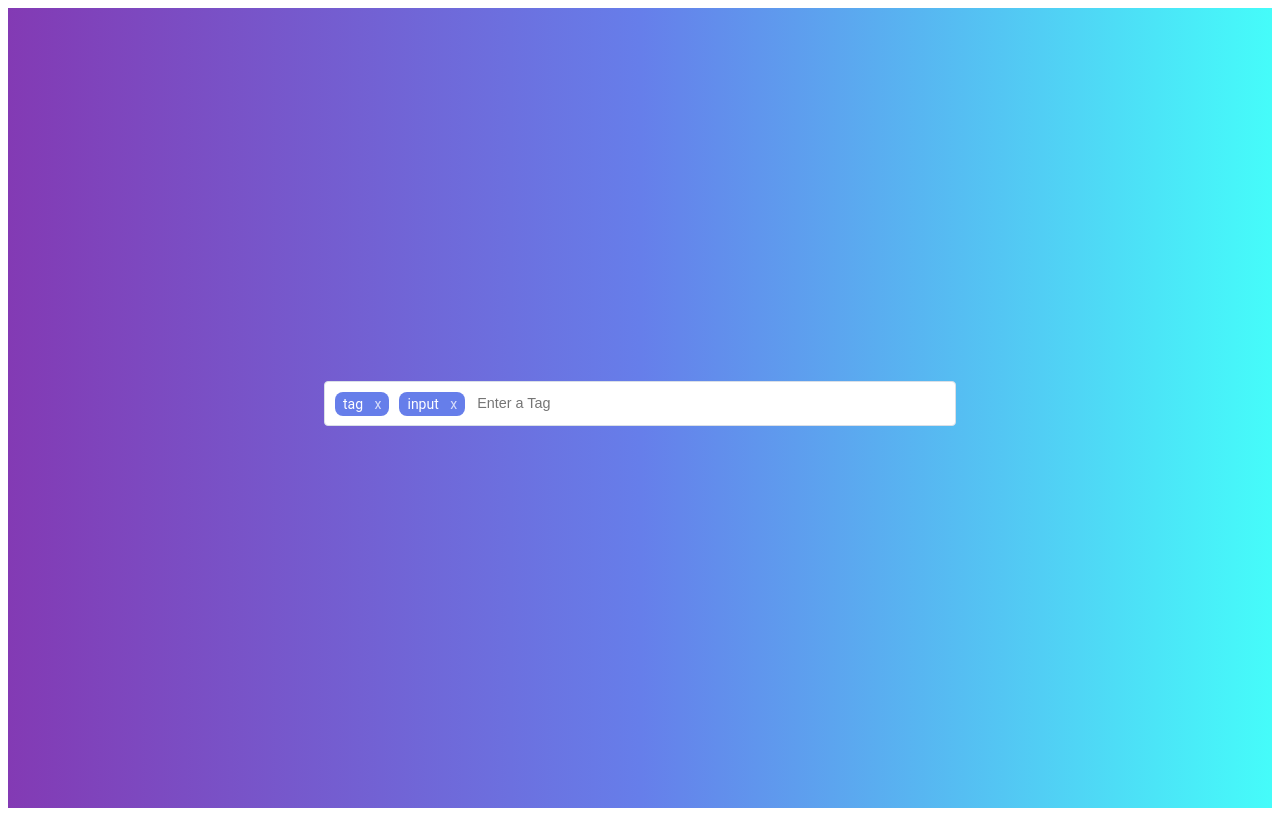
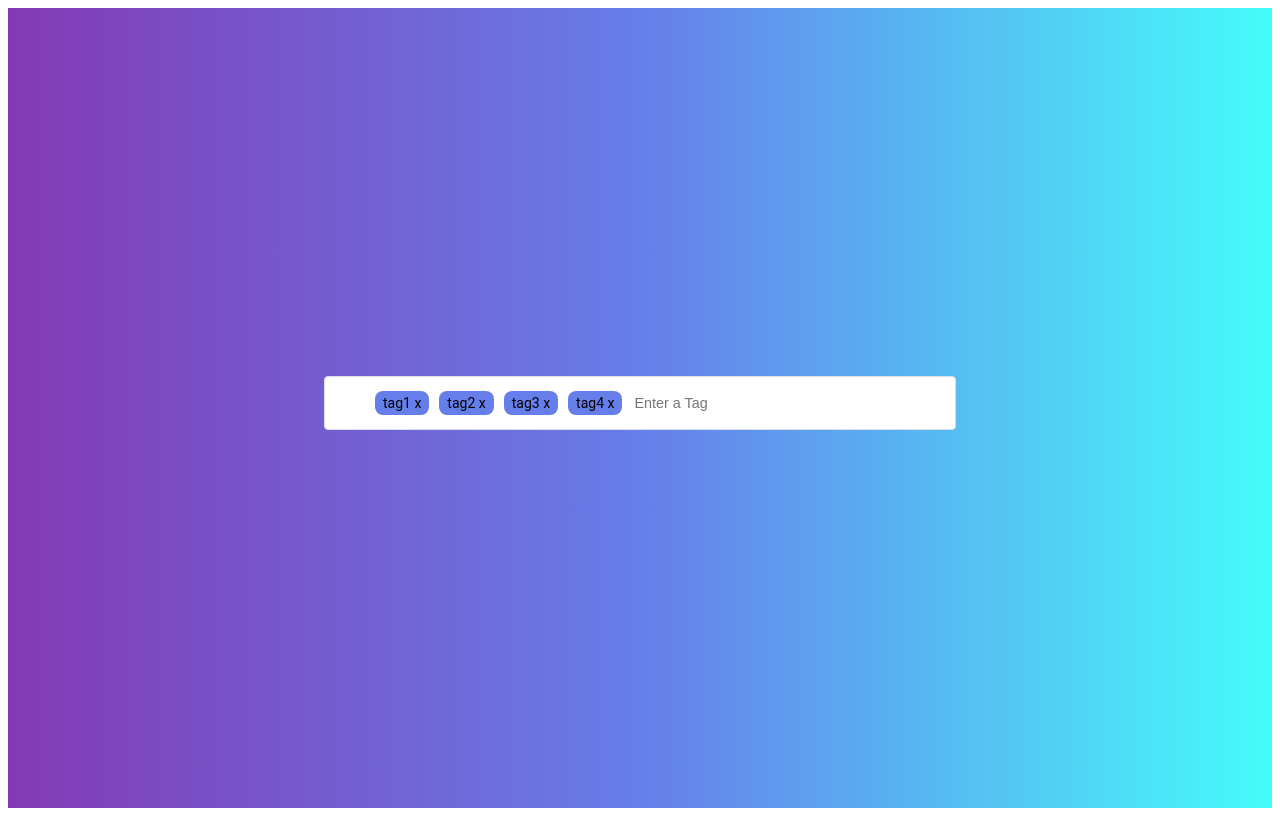
Before and after one commit to rozhansh43/sample-site, a Vue app: page / in a window 1280 px wide. Built offline with nearby package versions, Linux system fonts and the light colour scheme.

Commit message:
editable fixed deleting left

```diff
--- a/src/components/TagEditor.vue
+++ b/src/components/TagEditor.vue
@@ -1,9 +1,12 @@
 <template>
 <div class="container">
   <div class='tag-input'>
-    <div v-for='(tag, index) in tags' :key='tag' class='tag-input__tag'>
-      {{ tag }}
-      <span @click='removeTag(index)'>x</span>
+    <div  class='tag-input__tag'>
+      <ul>
+        <li v-for='tag in tags' :key='tag'>
+          <Tags :tag="tag"/>
+        </li>
+      </ul>
     </div>
     <input
       type='text'
@@ -18,18 +21,28 @@
 </template>
 
 <script>
+import Tags from '@/components/Tags'
+
   export default {
+    name: "TagEditor",
+    components: {
+      Tags
+    },
     data() {
       return {
-        tags: ['tag', 'input'],
-        editable: false
+        tags: [
+          {title: 'tag1'},
+          {title: 'tag2'},
+          {title: 'tag3'},
+          {title: 'tag4'}
+        ],
       }
     },
     methods: {
       addTag(event) {
         let val = event.target.value
         if (val.length > 0) {
-          this.tags.push(val)
+          this.tags.push({title: val})
           event.target.value = ''
         }
       },
@@ -40,12 +53,13 @@
         if (event.target.value.length === 0) {
           this.removeTag(this.tags.length - 1)
         }
-      }
+      },
+
     }
   }
 </script>
 
-<style scoped>
+<style>
   .container{
     display: flex;
     justify-content: center;
@@ -70,6 +84,7 @@
 /*tag input style*/
 
   .tag-input {
+    display: flex;
     width: 50%;
     border: 1px solid #D9DFE7;
     background: #fff;
@@ -82,18 +97,18 @@
     margin-bottom: 10px;
   }
 
-  .tag-input__tag {
+  li {
     height: 24px;
-    color: white;
+    color: black;
     float: left;
     font-size: 14px;
     margin-right: 10px;
     background-color: #667EEA;
     border-radius: 8px;
-    margin-top: 10px;
     line-height: 24px;
     padding: 0 8px;
     font-family: "Roboto";
+    list-style-type: none;
   }
 
   .tag-input__tag > span {
@@ -101,6 +116,9 @@
     opacity: 0.75;
     display: inline-block;
     margin-left: 8px;
+  }
+  .tag-input__tag {
+    display:flex
   }
 
   .tag-input__text {
--- /dev/null
+++ b/src/components/Tags.vue
@@ -0,0 +1,37 @@
+<template>
+  <div>
+       <span @click="clicked" v-show="!ineditmode">
+        {{ tag.title }}
+      </span>
+
+      <input type="text" v-show="ineditmode" v-model="tag.title" @keyup.enter="saved"/>
+
+        <span @click='removeTag(index)'>
+          x
+        </span>
+  </div>
+</template>
+
+<script>
+export default {
+    name: 'Tags',
+    props: ['tag'],
+    data () {
+        return {
+            ineditmode: false
+        }
+    },
+    methods: {
+        clicked () {
+        this.ineditmode = true
+      },
+      saved () {
+        this.ineditmode = false
+      }
+    }
+}
+</script>
+
+<style>
+
+</style>
```
